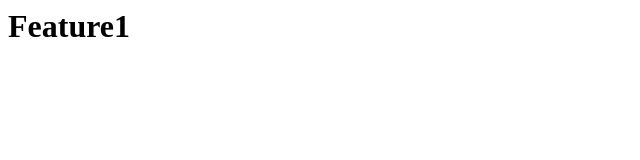
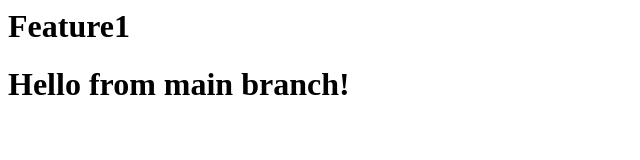
Before and after one commit to heline09/manual_qa, a plain HTML site: page index.html in a window 1280 px wide. Shown: the whole page, without its empty margins (0-640 px from the left). Drawn offline with Linux system fonts and the light colour scheme.

Commit message:
Hello message added

```diff
--- a/index.html
+++ b/index.html
@@ -1 +1,2 @@
 <h1>Feature1</h1>
+<h1>Hello from main branch!</h1>
```
